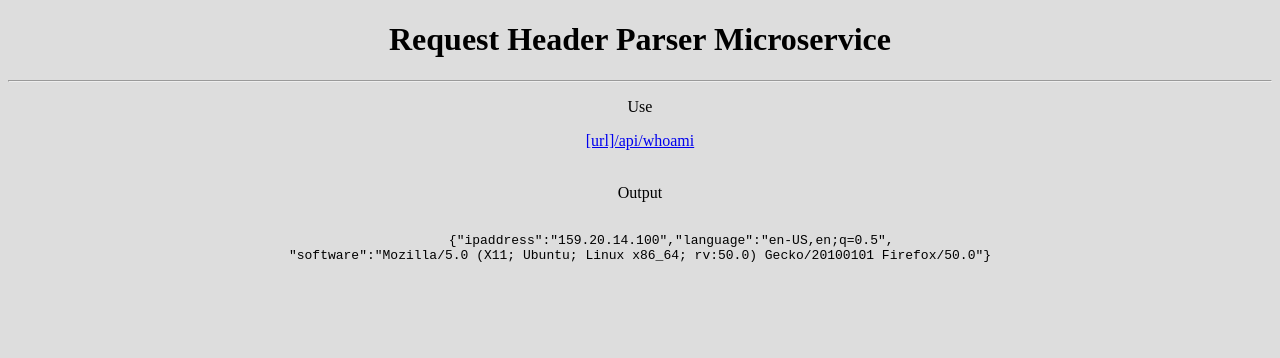
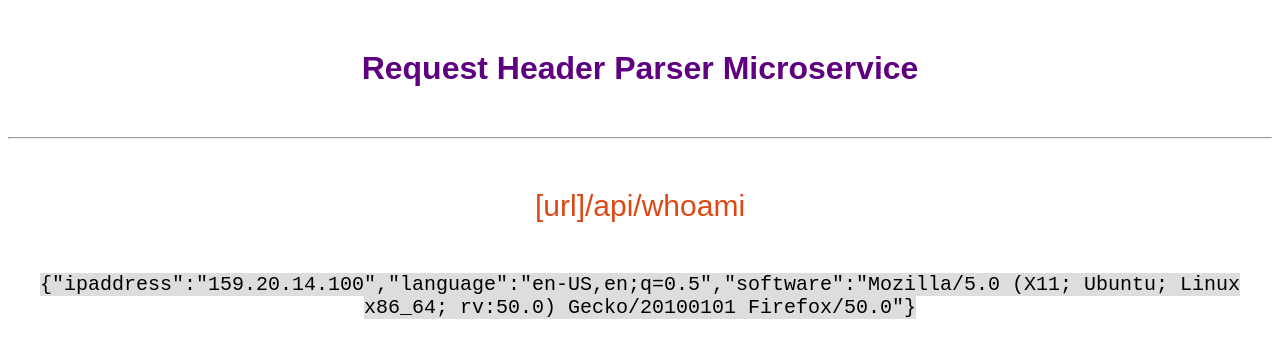
Before and after one commit to hadinhtu97/request-header-parser, a website: page views/index.html in a window 1280 px wide. Drawn offline with Linux system fonts and the light colour scheme.

Commit message:
update index.html

```diff
--- a/views/index.html
+++ b/views/index.html
@@ -8,7 +8,29 @@
 	<style>
 		body {
 			text-align: center;
+			background-color: white;
+			font-family: sans-serif;
+		}
+
+		h1 {
+			margin: 50px 0;
+			color: #5e0080;
+		}
+
+		div {
+			margin: 50px 0;
+		}
+
+		a {
+			text-decoration: none;
+			color: #dd4814;
+			font-size: 30px;
+		}
+
+		code {
+			font-family: monospace;
 			background-color: #ddd;
+			font-size: 20px;
 		}
 	</style>
 </head>
@@ -17,19 +39,12 @@
 	<h1>Request Header Parser Microservice</h1>
 	<hr>
 	<div>
-		<p>Use</p>
-		<a href="/api/whoami">[url]/api/whoami</a>
+		<a href="api/whoami">[url]/api/whoami</a>
 	</div>
-	<br>
-
 	<div>
-		<p>Output</p>
-		<pre>
-      <code>
-        {"ipaddress":"159.20.14.100","language":"en-US,en;q=0.5",
-"software":"Mozilla/5.0 (X11; Ubuntu; Linux x86_64; rv:50.0) Gecko/20100101 Firefox/50.0"}
-      </code>
-    </pre>
+		<code>
+			{"ipaddress":"159.20.14.100","language":"en-US,en;q=0.5","software":"Mozilla/5.0 (X11; Ubuntu; Linux x86_64; rv:50.0) Gecko/20100101 Firefox/50.0"}
+		</code>
 	</div>
 </body>
 
```
